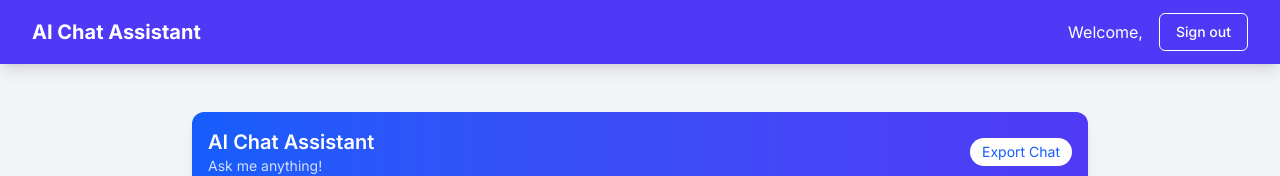
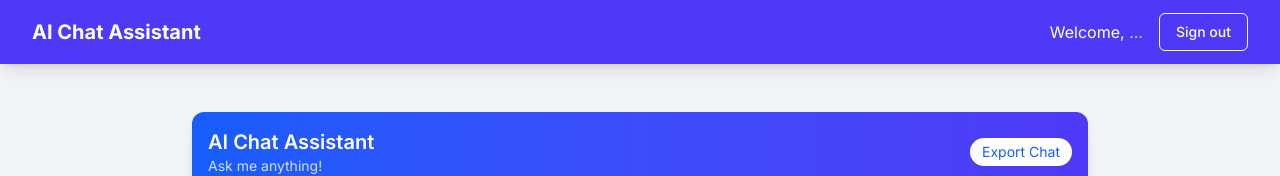
Before and after one commit to arunraval/zerocode-fe-assignment, a Next.js app: page / in a window 1280 px wide. Shown: the top 176 px of the page. Built offline with nearby package versions, Linux system fonts and the light colour scheme.

Commit message:
Add ThemeProvider to layout and improve user greeting with loading state in dashboard

```diff
--- a/app/layout.tsx
+++ b/app/layout.tsx
@@ -2,6 +2,7 @@ import type { Metadata } from "next";
 import { Inter } from "next/font/google";
 import "./globals.css";
 import { AuthProvider } from "./context/AuthContext";
+import { ThemeProvider } from "./components/ThemeProvider";
 
 const inter = Inter({ subsets: ["latin"] });
 
@@ -18,7 +19,9 @@ export default function RootLayout({
   return (
     <html lang="en">
       <body className={inter.className}>
-        <AuthProvider>{children}</AuthProvider>
+        <ThemeProvider>
+          <AuthProvider>{children}</AuthProvider>
+        </ThemeProvider>
       </body>
     </html>
   );
--- a/app/page.tsx
+++ b/app/page.tsx
@@ -23,7 +23,9 @@ export default function DashboardPage() {
               <h1 className="text-xl font-bold text-white">AI Chat Assistant</h1>
             </div>
             <div className="flex items-center">
-              <span className="text-white mr-4">Welcome, {user?.name}</span>
+              <span className="text-white mr-4">
+                Welcome, {user ? user.name : <span className="animate-pulse">...</span>}
+              </span>
               <button
                 onClick={handleLogout}
                 className="inline-flex items-center px-4 py-2 border border-white text-sm font-medium rounded-md text-white hover:bg-indigo-700 focus:outline-none focus:ring-2 focus:ring-offset-2 focus:ring-white"
```
